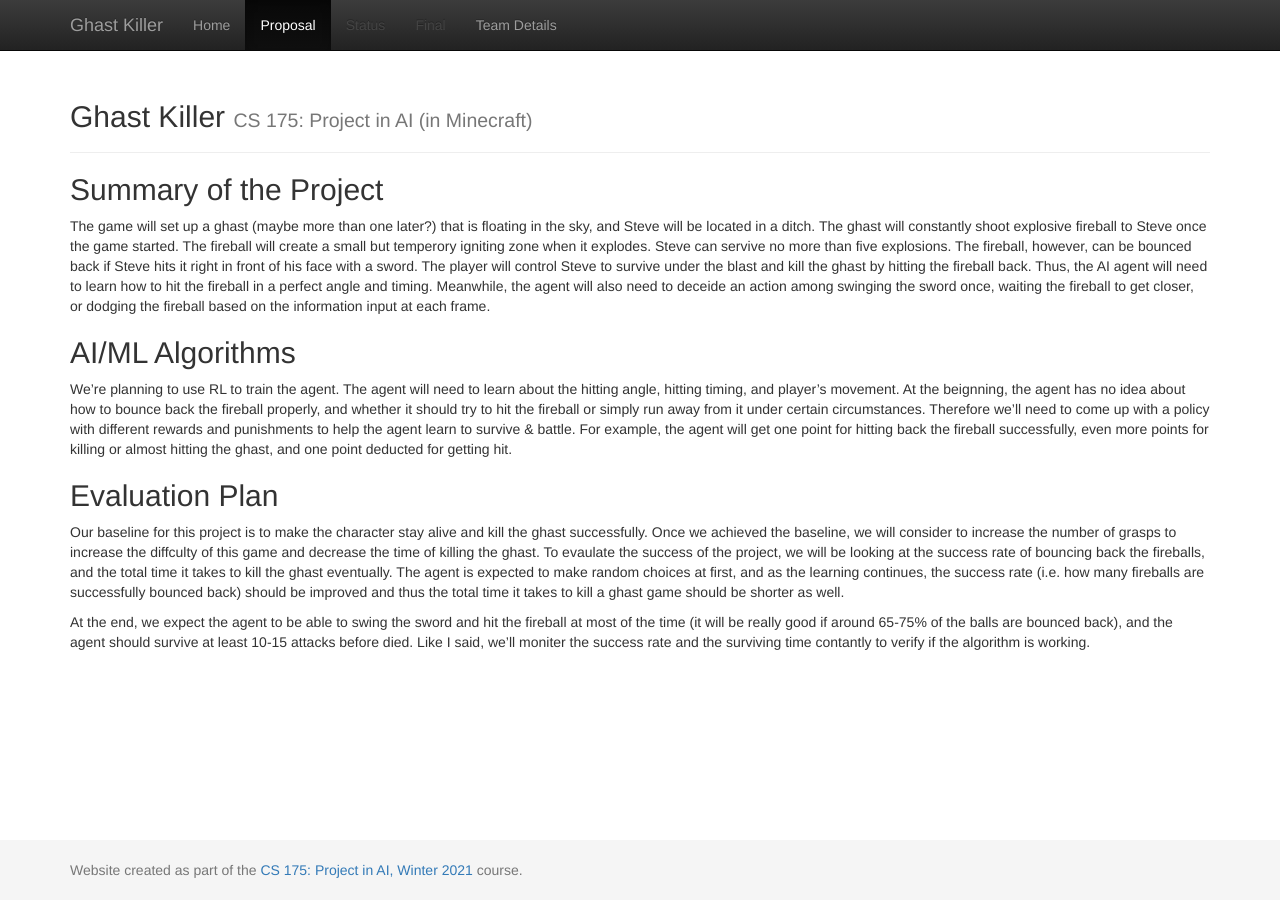
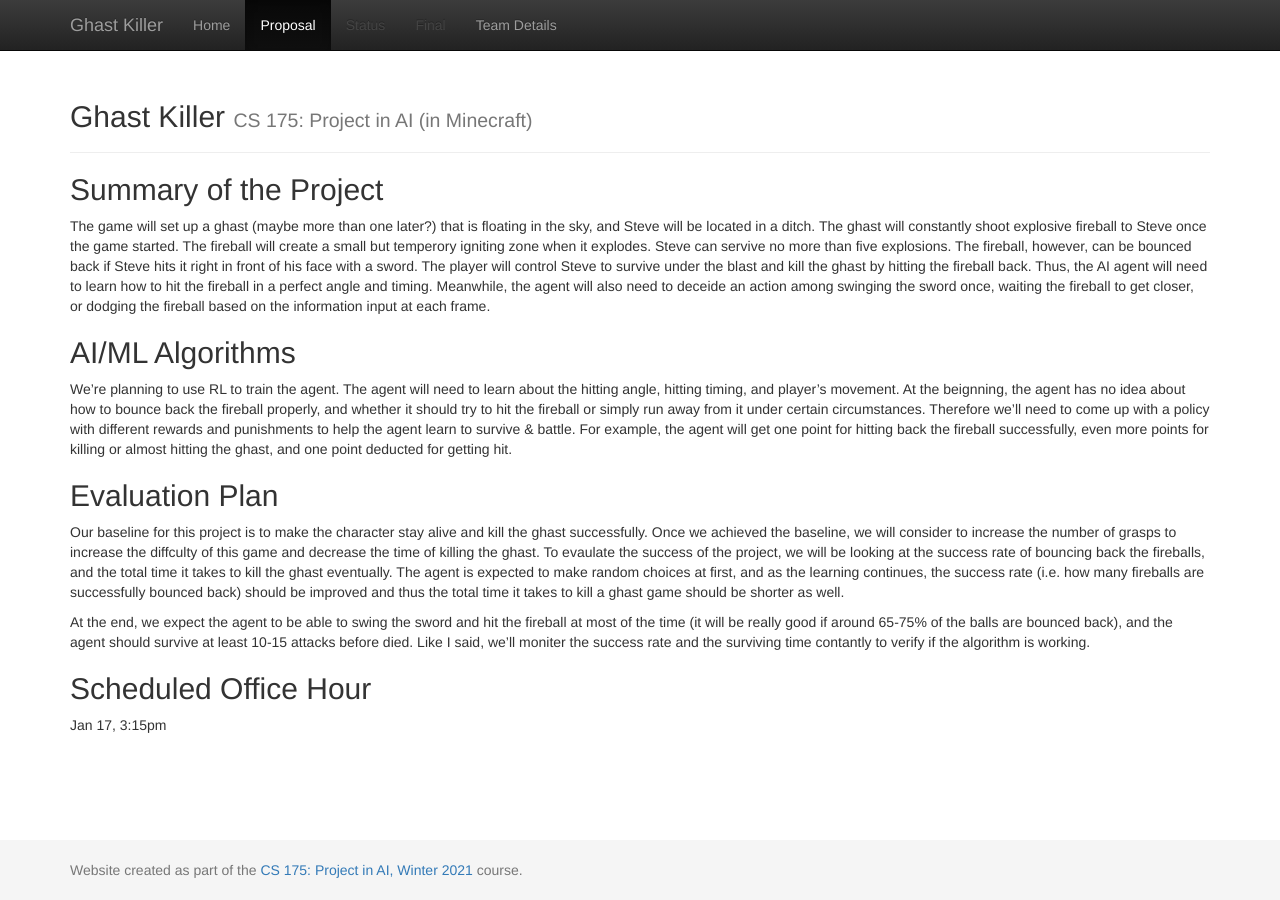
Before and after one commit to nuayoas/Ghast_Killer, a Jekyll site: the page built from docs/proposal.md, in a window 1280 px wide. Built offline with Jekyll 4.4.1, drawn with Linux system fonts in a browser that asks for light colours.

Commit message:
Update proposal.md

```diff
--- a/docs/proposal.md
+++ b/docs/proposal.md
@@ -16,3 +16,7 @@
 Our baseline for this project is to make the character stay alive and kill the ghast successfully. Once we achieved the baseline, we will consider to increase the number of grasps to increase the diffculty of this game and decrease the time of killing the ghast. To evaulate the success of the project, we will be looking at the success rate of bouncing back the fireballs, and the total time it takes to kill the ghast eventually. The agent is expected to make random choices at first, and as the learning continues, the success rate (i.e. how many fireballs are successfully bounced back) should be improved and thus the total time it takes to kill a ghast game should be shorter as well.
 
 At the end, we expect the agent to be able to swing the sword and hit the fireball at most of the time (it will be really good if around 65-75% of the balls are bounced back), and the agent should survive at least 10-15 attacks before died. Like I said, we'll moniter the success rate and the surviving time contantly to verify if the algorithm is working.
+
+## Scheduled Office Hour
+
+Jan 17, 3:15pm
```
